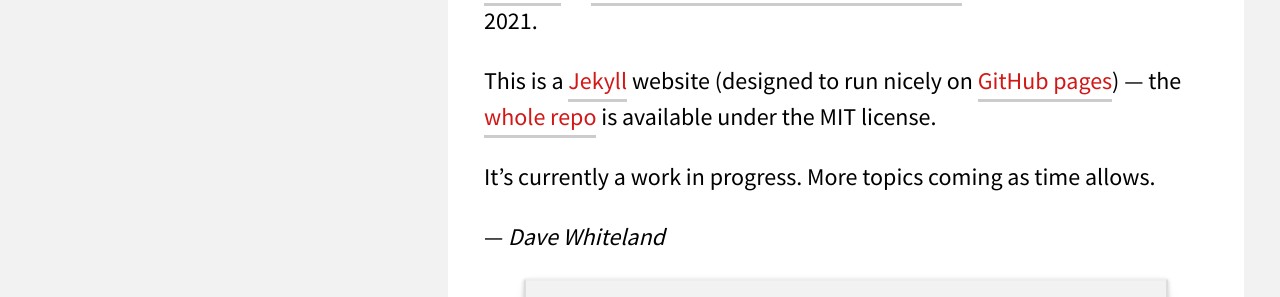
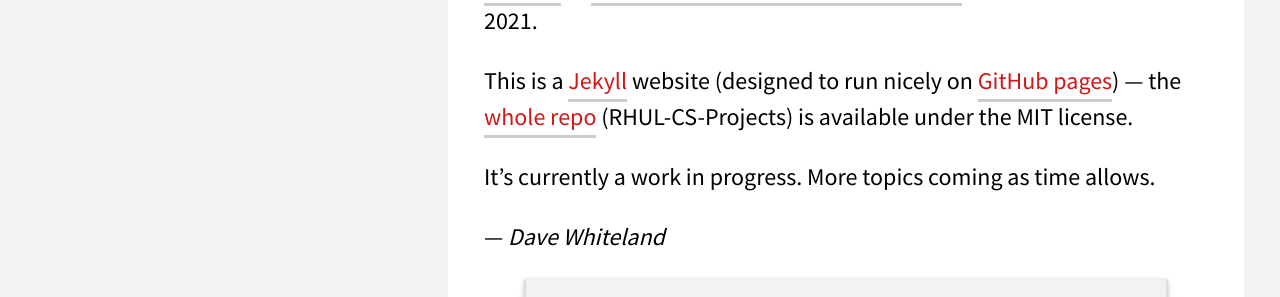
Before and after one commit to davewhiteland/compsci-superbasics, a Jekyll site: the page built from about.md, in a window 1280 px wide. Shown: the part 1501-1798 px from the top of the page. Built offline with Jekyll 4.4.1, drawn with Linux system fonts in a browser that asks for light colours.

Commit message:
bump public repo/URL to RHUL-CS-Projects
maybe get PRs coming into the RHUL CS one :-)

```diff
--- a/about.md
+++ b/about.md
@@ -35,7 +35,8 @@
 
 This is a [Jekyll](https://jekyllrb.com) website
 (designed to run nicely on [GitHub pages](https://pages.github.com)) —
-the [whole repo](https://github.com/davewhiteland/compsci-superbasics)
+the [whole repo](https://github.com/RHUL-CS-Projects/compsci-superbasics)
+(RHUL-CS-Projects)
 is available under the MIT license.
 
 It's currently a work in progress. More topics coming as time allows.
```
